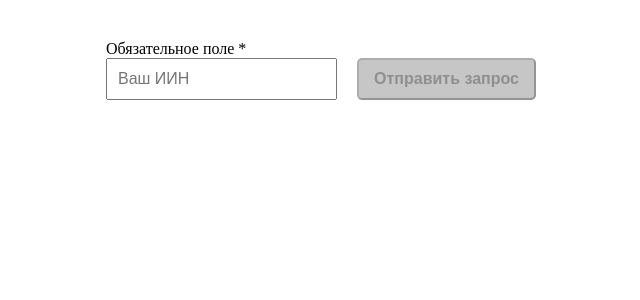
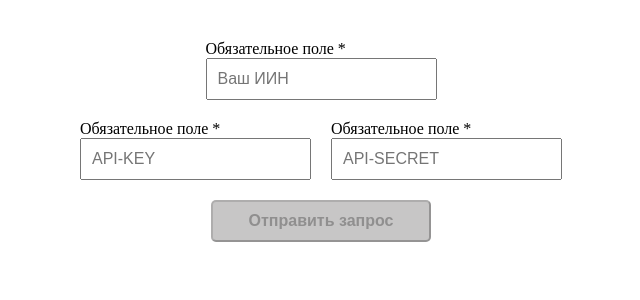
Before and after one commit to Ltsoy1120/c2c-client, a React (Vite) app: page / in a window 1280 px wide. Shown: the top 300 px of the page, without its empty margins (319-959 px from the left). Built offline with nearby package versions, Linux system fonts and the light colour scheme.

Commit message:
added apiKey & apiSecret fields

```diff
--- a/src/App.css
+++ b/src/App.css
@@ -13,7 +13,7 @@
 }
 
 button {
-  width: 100%;
+  width: 220px;
   background: rgb(199, 198, 198);
   padding: 10px 15px;
   border-radius: 5px;
@@ -25,16 +25,21 @@ button {
 
 .form {
   display: flex;
-  align-items: flex-end;
+  flex-direction: column;
+  align-items: center;
   gap: 20px;
   margin-bottom: 20px;
+}
+
+.row {
+  display: flex;
+  gap: 20px;
 }
 
 .input-field {
   display: flex;
   flex-direction: column;
   align-items: flex-start;
-  width: 100%;
 }
 
 input {
--- a/src/App.tsx
+++ b/src/App.tsx
@@ -4,20 +4,20 @@ import { frame } from "./frame"
 
 const API_URL = "https://test-c2c.paydala.kz/api/"
 const BASE_URL = "https://test-c2c.paydala.kz/frame"
-const API_KEY = "your_api_key_1"
-const API_SECRET = "your_api_key_1"
 
 function App() {
   const [state, setState] = useState({
     xin: "",
-    token: ""
+    token: "",
+    apiKey: "",
+    apiSecret: ""
   })
 
   const [error, setError] = useState()
 
   useEffect(() => {
     if (state.token && state.xin) {
-      frame.startFrame(state)
+      frame.start(state)
     }
   }, [state])
 
@@ -28,14 +28,13 @@ function App() {
         headers: {
           accept: "*/*",
           "Content-Type": "application/json",
-          "X-API-KEY": API_KEY,
-          "X-API-SECRET": API_SECRET
+          "X-API-KEY": state.apiKey ?? "your_api_key_1",
+          "X-API-SECRET": state.apiSecret ?? "your_api_key_1"
         },
         body: JSON.stringify({ xin: state.xin })
       })
         .then(response => response.json())
         .then(data => {
-          // setError(data)
           setState({ ...state, token: data.token })
         })
         .catch(error => {
@@ -64,6 +63,26 @@ function App() {
             onChange={onChangeHandler}
           />
         </div>
+        <div className="row">
+          <div className="input-field">
+            <label htmlFor="apiKey">Обязательное поле *</label>
+            <input
+              id="apiKey"
+              name="apiKey"
+              placeholder="API-KEY"
+              onChange={onChangeHandler}
+            />
+          </div>
+          <div className="input-field">
+            <label htmlFor="apiSecret">Обязательное поле *</label>
+            <input
+              id="apiSecret"
+              name="apiSecret"
+              placeholder="API-SECRET"
+              onChange={onChangeHandler}
+            />
+          </div>
+        </div>
         <button type="button" onClick={onClickHandler} disabled={!state.xin}>
           Отправить запрос
         </button>
--- a/src/frame.ts
+++ b/src/frame.ts
@@ -8,54 +8,39 @@ interface DataToFrame {
 }
 
 export const frame = {
-  startFrame: (data: DataToFrame) => {
-    const frame: HTMLIFrameElement | null = document.getElementById(
-      "frame"
-    ) as HTMLIFrameElement | null
+  start: (data: DataToFrame) => {
+    const frame = document.getElementById("frame") as HTMLIFrameElement | null
+    if (!frame) {
+      console.error("Iframe с id 'frame' не найден.")
+      return
+    }
 
     let frames = window.frames as MyFrames
-    let win: Window = frames.c2c!
+    let win = frames.c2c
 
-    if (win && frame) {
-      frame.style.display = "block"
+    if (!win) {
+      console.error("Окно c2c недоступно.")
+      return
+    }
+
+    // Отображаем iframe и отправляем данные
+    frame.style.display = "block"
+    try {
       win.postMessage(JSON.stringify(data), "*")
+    } catch (error) {
+      console.error("Ошибка при отправке сообщения в iframe:", error)
     }
 
     // Функция-обработчик события message
-    const messageHandler = function (event: MessageEvent<string>) {
-      const data = event.data
-      console.log("MESSAGE FROM C2C =====", data)
-      if (data === "FAIL") {
-        if (frame) {
-          ;(frame as HTMLIFrameElement).style.display = "none" // Закрываем фрейм
-        }
-        return
+    const handleMessage = function (event: MessageEvent<string>) {
+      console.log("Сообщение от C2C: ", event.data)
+
+      if (event.data === "FAIL" || event.data === "SUCCESS") {
+        frame.style.display = "none" // Скрываем фрейм
+        window.removeEventListener("message", handleMessage) // Удаляем обработчик
       }
-      if (data === "SUCCESS") {
-        if (frame) {
-          ;(frame as HTMLIFrameElement).style.display = "none" // Закрываем фрейм
-        }
-        return
-      }
-      // if (
-      //   data &&
-      //   typeof data === "object" &&
-      //   (data.status === "IDENTIFIED" ||
-      //     data.status === "NOT_IDENTIFIED" ||
-      //     data.status === "BLOCKED") &&
-      //   state.userId
-      // ) {
-      //   if (data.subStatus && data.subStatus !== "UNFINISHED") {
-      //     // Вызываем пользовательскую функцию для получения персональных данных
-      //     getPersonalData(state.userId)
-      //   }
-
-      //   frame.style.display = "none" // Закрываем фрейм
-
-      //   window.removeEventListener("message", messageHandler)
-      // }
     }
 
-    window.addEventListener("message", messageHandler, false)
+    window.addEventListener("message", handleMessage, false)
   }
 }
```
